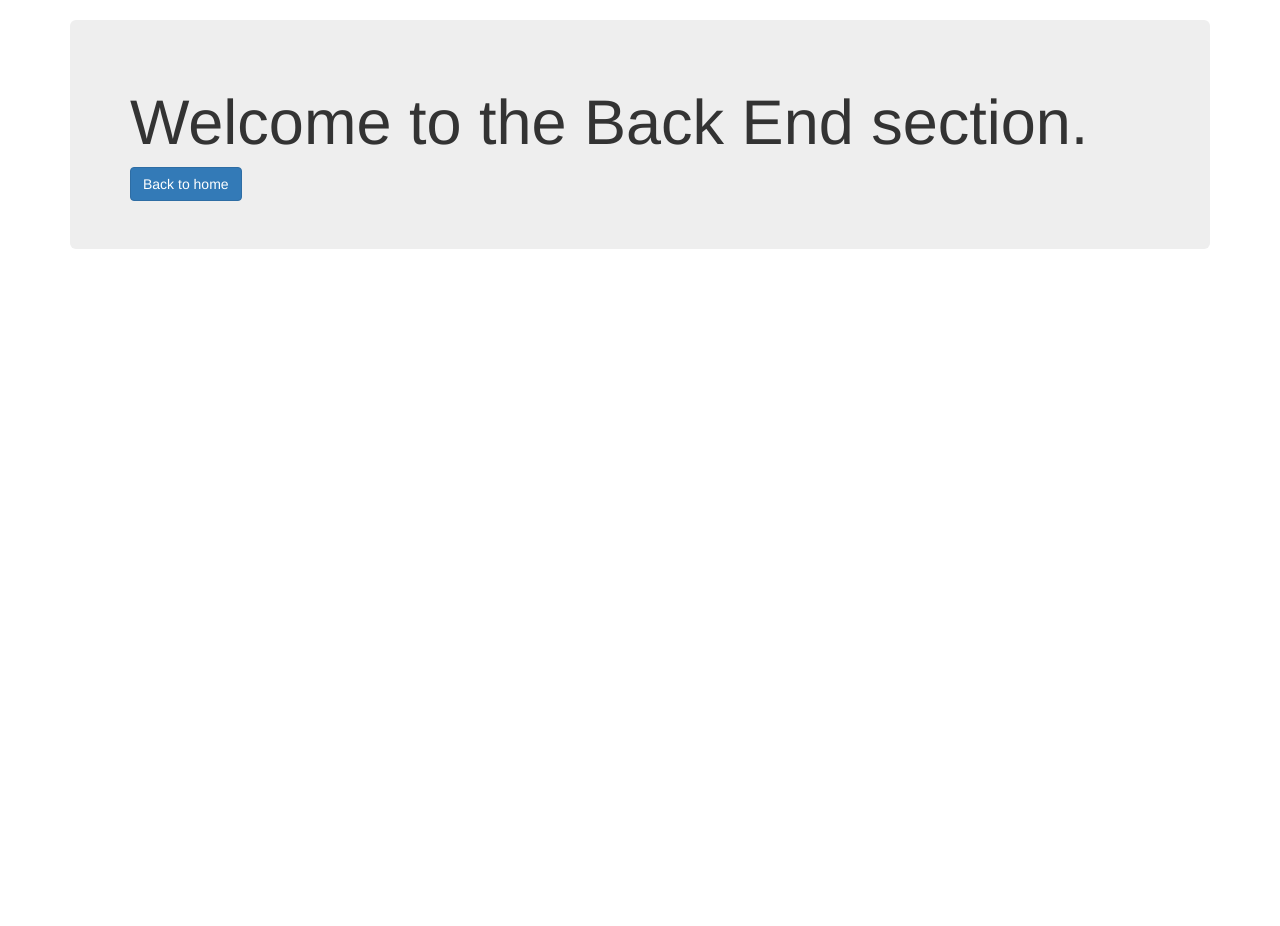
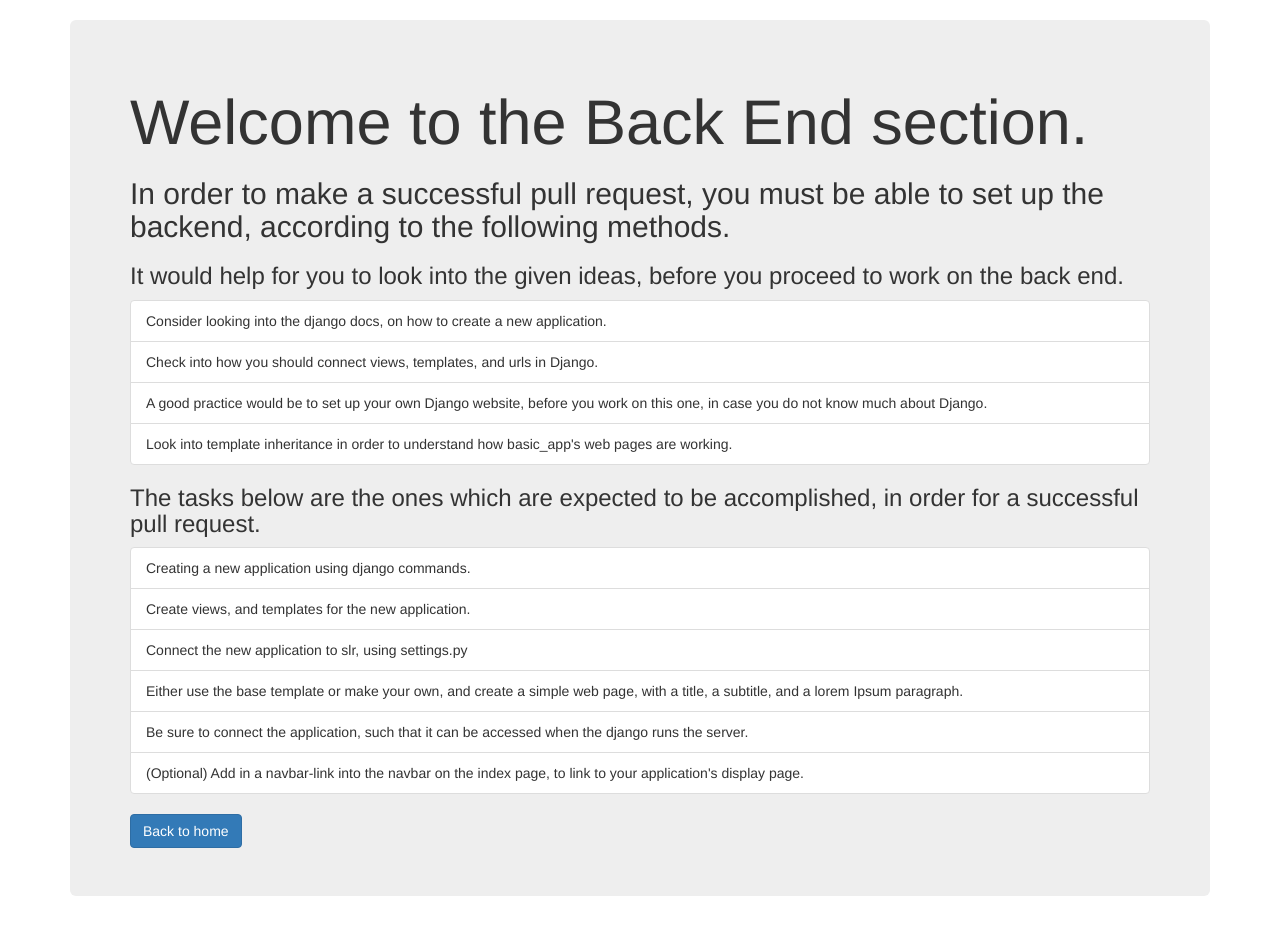
Before and after one commit to tatiniG/WSoC-TestRepo1, a Django app: page /backend/ in a window 1280 px wide. Shown: the part 51-977 px from the top of the page. Before the commit the page ends 300 px from the top, so only its background shows below. Run offline with Django 3.2, Linux system fonts and the light colour scheme; some libraries are stand-ins or nearby versions.

Commit message:
added backend instructions, need to evaluate whether difficulty is too high.

```diff
--- a/slr/basic_app/templates/basic_app/backend.html
+++ b/slr/basic_app/templates/basic_app/backend.html
@@ -2,5 +2,22 @@
 <title>Index Page</title>
 {% block body_block %}
     <h1>Welcome to the Back End section.</h1>
+    <h2>In order to make a successful pull request, you must be able to set up the backend, according to the following methods.</h2>
+    <h3>It would help for you to look into the given ideas, before you proceed to work on the back end.</h3>
+    <ul class="list-group">
+        <li class="list-group-item">Consider looking into the django docs, on how to create a new application.</li>
+        <li class="list-group-item">Check into how you should connect views, templates, and urls in Django.</li>
+        <li class="list-group-item">A good practice would be to set up your own Django website, before you work on this one, in case you do not know much about Django.</li>
+        <li class="list-group-item">Look into template inheritance in order to understand how basic_app's web pages are working.</li>
+    </ul>
+    <h3>The tasks below are the ones which are expected to be accomplished, in order for a successful pull request.</h3>
+    <ul class="list-group">
+        <li class="list-group-item">Creating a new application using django commands.</li>
+        <li class="list-group-item">Create views, and templates for the new application.</li>
+        <li class="list-group-item">Connect the new application to slr, using settings.py</li>
+        <li class="list-group-item">Either use the base template or make your own, and create a simple web page, with a title, a subtitle, and a lorem Ipsum paragraph.</li>
+        <li class="list-group-item">Be sure to connect the application, such that it can be accessed when the django runs the server.</lica>
+        <li class="list-group-item">(Optional) Add in a navbar-link into the navbar on the index page, to link to your application's display page.</li>
+    </ul>
     <a class="btn btn-primary" href="{% url 'basic_app:index' %}">Back to home</a>
 {% endblock %}
--- a/slr/basic_app/templates/basic_app/index.html
+++ b/slr/basic_app/templates/basic_app/index.html
@@ -2,6 +2,7 @@
 <title>Index Page</title>
 {% block body_block %}
     <h1>Welcome to WSoC.</h1>
+    <li>Stay well aware that none of the tasks require you to try to memorize all the commands from BootStrap or the Django framework and instead going through the documentation is expected of you.</li>
     <a class="btn btn-primary" href="{% url 'basic_app:frontend' %}">Front End</a>
     <a class="btn btn-primary" href="{% url 'basic_app:backend' %}">Back End</a>
 {% endblock %}
```
